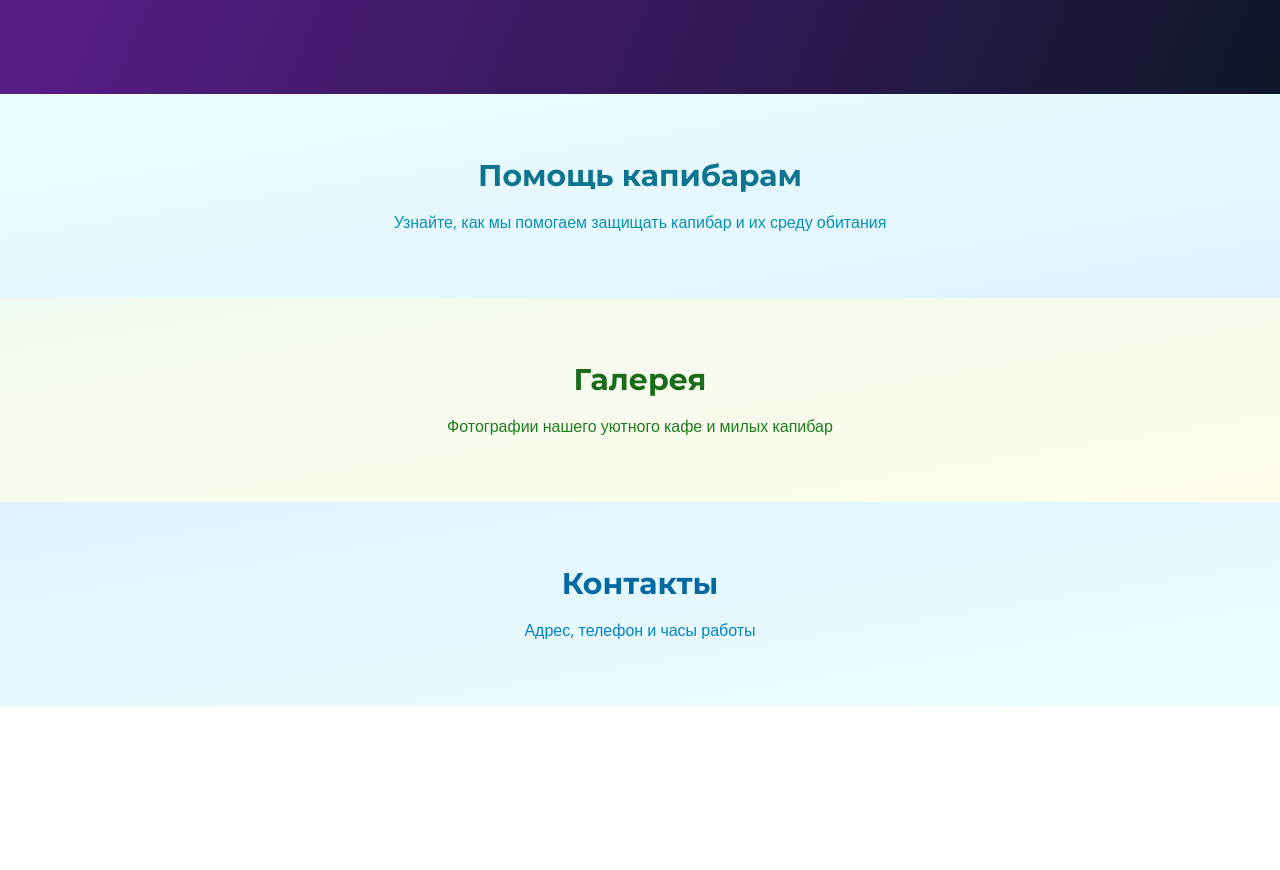
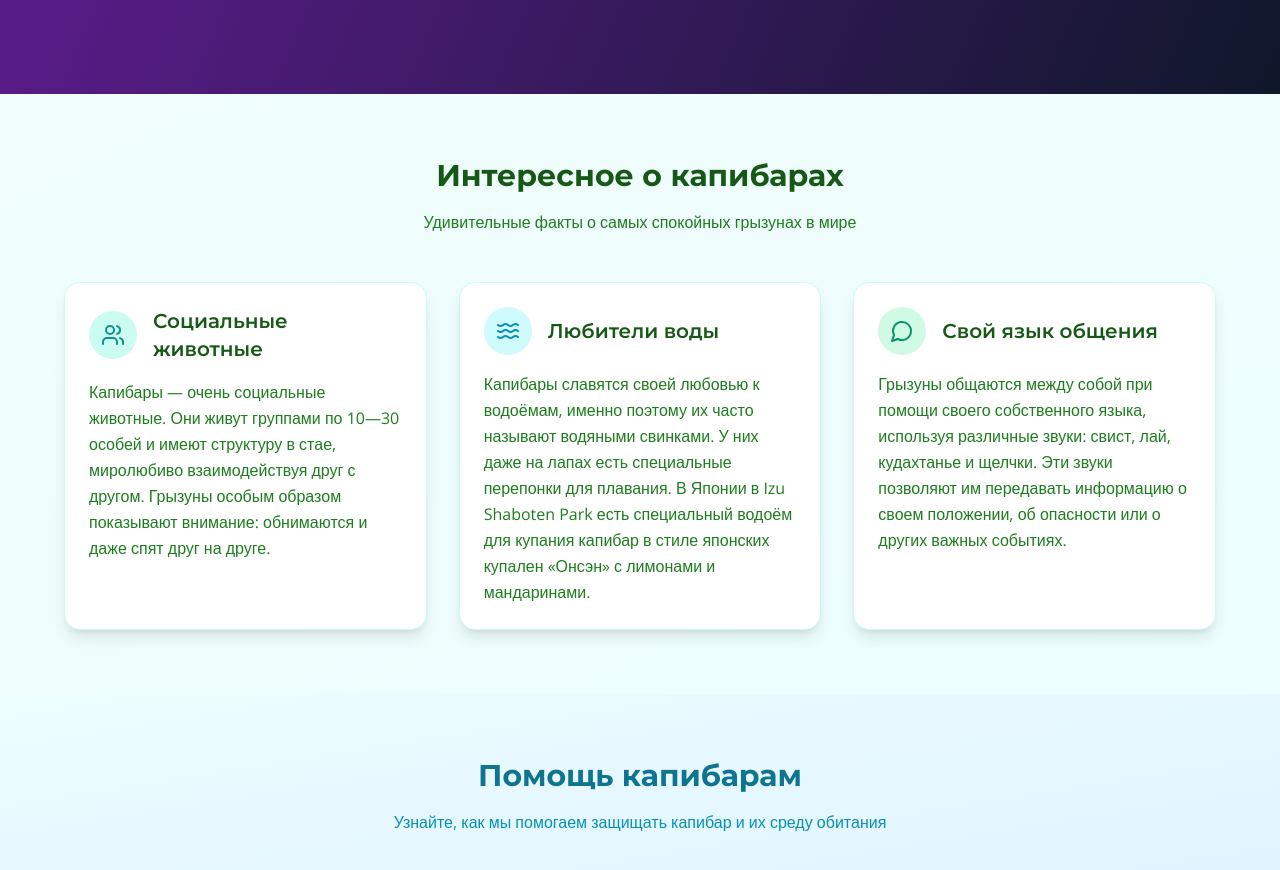
Before and after one commit to pr-poehali-dev/cafe-kapi-design, a React (Vite) app: page / in a window 1280 px wide. Shown: the part 7979-8849 px from the top of the page. Before the commit the page ends 8685 px from the top, so only its background shows below. Built offline with nearby package versions, Linux system fonts and the light colour scheme.

Commit message:
Капибары: социальные водные грызуны

```diff
--- /dev/null
+++ b/src/components/Interesting.tsx
@@ -0,0 +1,81 @@
+import Icon from "@/components/ui/icon";
+
+const Interesting = () => {
+  return (
+    <section
+      id="interesting"
+      className="py-16 bg-gradient-to-br from-teal-50 to-cyan-50"
+    >
+      <div className="container mx-auto px-4">
+        <div className="text-center mb-12">
+          <h2 className="text-3xl font-bold text-forest-800 mb-4">
+            Интересное о капибарах
+          </h2>
+          <p className="text-forest-600 max-w-2xl mx-auto">
+            Удивительные факты о самых спокойных грызунах в мире
+          </p>
+        </div>
+
+        <div className="grid md:grid-cols-3 gap-8 max-w-6xl mx-auto">
+          <div className="bg-white rounded-2xl p-6 shadow-lg border border-teal-100">
+            <div className="flex items-center mb-4">
+              <div className="bg-teal-100 rounded-full p-3 mr-4">
+                <Icon name="Users" size={24} className="text-teal-600" />
+              </div>
+              <h3 className="text-xl font-semibold text-forest-800">
+                Социальные животные
+              </h3>
+            </div>
+            <p className="text-forest-600 leading-relaxed">
+              Капибары — очень социальные животные. Они живут группами по 10—30
+              особей и имеют структуру в стае, миролюбиво взаимодействуя друг с
+              другом. Грызуны особым образом показывают внимание: обнимаются и
+              даже спят друг на друге.
+            </p>
+          </div>
+
+          <div className="bg-white rounded-2xl p-6 shadow-lg border border-teal-100">
+            <div className="flex items-center mb-4">
+              <div className="bg-cyan-100 rounded-full p-3 mr-4">
+                <Icon name="Waves" size={24} className="text-cyan-600" />
+              </div>
+              <h3 className="text-xl font-semibold text-forest-800">
+                Любители воды
+              </h3>
+            </div>
+            <p className="text-forest-600 leading-relaxed">
+              Капибары славятся своей любовью к водоёмам, именно поэтому их
+              часто называют водяными свинками. У них даже на лапах есть
+              специальные перепонки для плавания. В Японии в Izu Shaboten Park
+              есть специальный водоём для купания капибар в стиле японских
+              купален «Онсэн» с лимонами и мандаринами.
+            </p>
+          </div>
+
+          <div className="bg-white rounded-2xl p-6 shadow-lg border border-teal-100">
+            <div className="flex items-center mb-4">
+              <div className="bg-emerald-100 rounded-full p-3 mr-4">
+                <Icon
+                  name="MessageCircle"
+                  size={24}
+                  className="text-emerald-600"
+                />
+              </div>
+              <h3 className="text-xl font-semibold text-forest-800">
+                Свой язык общения
+              </h3>
+            </div>
+            <p className="text-forest-600 leading-relaxed">
+              Грызуны общаются между собой при помощи своего собственного языка,
+              используя различные звуки: свист, лай, кудахтанье и щелчки. Эти
+              звуки позволяют им передавать информацию о своем положении, об
+              опасности или о других важных событиях.
+            </p>
+          </div>
+        </div>
+      </div>
+    </section>
+  );
+};
+
+export default Interesting;
--- a/src/pages/Index.tsx
+++ b/src/pages/Index.tsx
@@ -4,6 +4,7 @@ import About from "@/components/About";
 import Events from "@/components/Events";
 import Menu from "@/components/Menu";
 import Merch from "@/components/Merch";
+import Interesting from "@/components/Interesting";
 
 const Index = () => {
   return (
@@ -14,6 +15,7 @@ const Index = () => {
       <Events />
       <Menu />
       <Merch />
+      <Interesting />
 
       <section
         id="charity"
```
